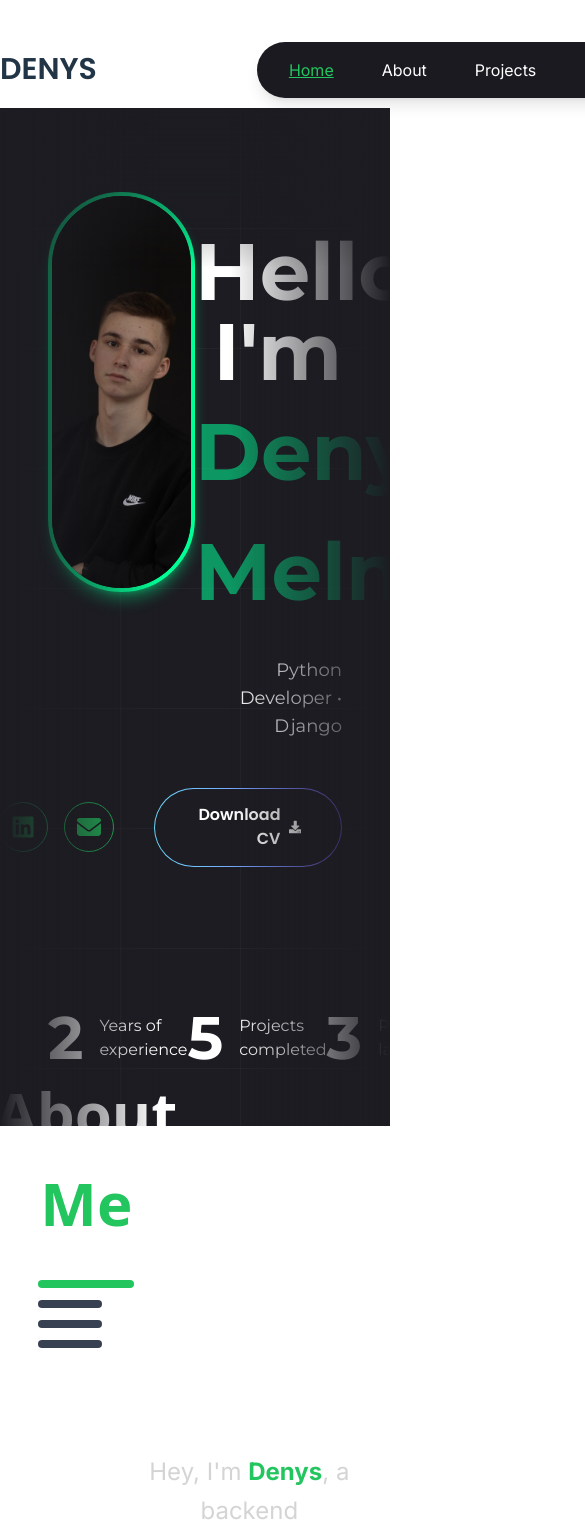
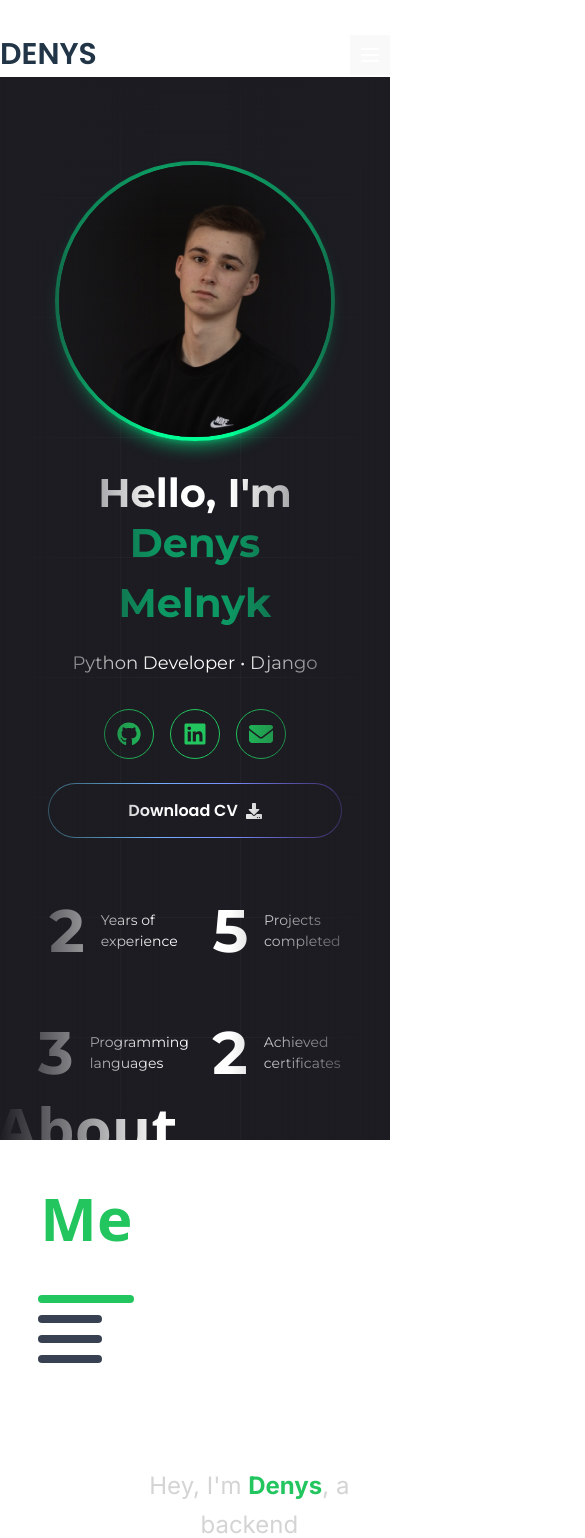
Before and after one commit to TheDrakl/portfolio, a React (Vite) app: page / in a window 390 px wide. Shown: the top 1538 px of the page, 585 px wide, since content can reach past the window. Built offline with nearby package versions, Linux system fonts and the light colour scheme.

Commit message:
Updated Navbar

```diff
--- a/src/components/Hero.tsx
+++ b/src/components/Hero.tsx
@@ -51,11 +51,11 @@ function Hero() {
       <div className="absolute top-0 right-0 w-40 h-full bg-gradient-to-l from-[#1C1C22] to-transparent z-10" />
 
       <div
-        className={`relative w-full max-w-[1440px] mx-auto flex justify-between mt-[10vh] transition-all duration-700 ease-out ${
+        className={`relative w-full max-w-[1440px] mx-auto flex md:flex-row flex-col items-center md:items-start md:justify-between mt-[10vh] transition-all duration-700 ease-out ${
           loaded ? "opacity-100 translate-y-0" : "opacity-0 translate-y-10"
         }`}
       >
-        <div className="relative w-[400px] h-[400px] rounded-full overflow-hidden border-4 border-[#00ff95] shadow-lg shadow-[#00ff9570] transition-transform duration-500 hover:scale-105 hover:shadow-[0_0_20px_#00ff95]">
+        <div className="relative w-[280px] h-[280px] md:w-[400px] md:h-[400px] rounded-full overflow-hidden border-4 border-[#00ff95] shadow-lg shadow-[#00ff9570] transition-transform duration-500 hover:scale-105 hover:shadow-[0_0_20px_#00ff95]">
           <img
             src={heroImg}
             alt="hero img"
@@ -63,14 +63,14 @@ function Hero() {
             draggable="false"
           />
         </div>
-        <div className="w-2/4 text-right mt-10">
-          <h1 className="text-[80px] font-bold m-0 leading-none">Hello, I'm</h1>
-          <h1 className="text-[80px] font-bold text-lighterGreen m-0 animate-pulse">
+        <div className="w-full md:w-2/4 text-center md:text-right mt-8 md:mt-10">
+          <h1 className="text-[40px] md:text-[80px] font-bold m-0 leading-none">Hello, I'm</h1>
+          <h1 className="text-[40px] md:text-[80px] font-bold text-lighterGreen m-0 animate-pulse">
             Denys Melnyk
           </h1>
-          <p className="mt-6 text-lg text-white">Python Developer • Django</p>
-          <div className="flex justify-end items-center mt-12 gap-6">
-            <div className="flex flex-row items-center gap-4 mr-4">
+          <p className="mt-4 md:mt-6 text-lg text-white">Python Developer • Django</p>
+          <div className="flex flex-col md:flex-row justify-center md:justify-end items-center mt-8 md:mt-12 gap-6">
+            <div className="flex flex-row items-center gap-4 md:mr-4">
               <a
                 href="https://github.com/TheDrakl"
                 target="_blank"
@@ -97,7 +97,7 @@ function Hero() {
             <a
               href={cvFile}
               download="Denys_Melnyk_CV.pdf"
-              className="relative rounded-[60px] p-[1px] bg-gradient-to-r from-[#6DDCFF] to-[#7F60F9]"
+              className="relative rounded-[60px] p-[1px] bg-gradient-to-r from-[#6DDCFF] to-[#7F60F9] w-full md:w-auto"
             >
               <span className="flex items-center justify-center gap-2 rounded-[60px] px-10 py-[0.9rem] bg-bgDark text-white font-poppins font-[600] hover:bg-transparent transition-all duration-300">
                 Download CV <FaDownload />
@@ -107,31 +107,31 @@ function Hero() {
         </div>
       </div>
 
-      <div className="flex w-full max-w-[1280px] m-auto mt-[15vh] mb-[5vh] items-center text-center justify-between">
-        <div className="flex flex-row items-center">
+      <div className="grid grid-cols-2 md:flex w-full max-w-[1280px] m-auto mt-12 md:mt-[15vh] mb-[5vh] items-center text-center md:justify-between gap-8 md:gap-0">
+        <div className="flex flex-row items-center justify-center md:justify-start">
           <Counter target={2} />
-          <h2 className="text-[16px] text-left ml-4">
+          <h2 className="text-[14px] md:text-[16px] text-left ml-4">
             Years of
             <br /> experience
           </h2>
         </div>
-        <div className="flex flex-row items-center">
+        <div className="flex flex-row items-center justify-center md:justify-start">
           <Counter target={5} />
-          <h2 className="text-[16px] text-left ml-4">
+          <h2 className="text-[14px] md:text-[16px] text-left ml-4">
             Projects
             <br /> completed
           </h2>
         </div>
-        <div className="flex flex-row items-center">
+        <div className="flex flex-row items-center justify-center md:justify-start">
           <Counter target={3} />
-          <h2 className="text-[16px] text-left ml-4">
+          <h2 className="text-[14px] md:text-[16px] text-left ml-4">
             Programming
             <br /> languages
           </h2>
         </div>
-        <div className="flex flex-row items-center">
+        <div className="flex flex-row items-center justify-center md:justify-start">
           <Counter target={2} />
-          <h2 className="text-[16px] text-left ml-4">
+          <h2 className="text-[14px] md:text-[16px] text-left ml-4">
             Achieved
             <br /> certificates
           </h2>
--- a/src/components/Navbar.tsx
+++ b/src/components/Navbar.tsx
@@ -4,6 +4,7 @@ import emailjs from "@emailjs/browser";
 function Navbar() {
   const [activeLink, setActiveLink] = useState("home");
   const [isModalOpen, setIsModalOpen] = useState(false);
+  const [isMobileMenuOpen, setIsMobileMenuOpen] = useState(false);
   const [isLoading, setIsLoading] = useState(false);
   const [emailStatus, setEmailStatus] = useState<{
     type: "success" | "error" | null;
@@ -91,6 +92,11 @@ function Navbar() {
     }
   };
 
+  const handleMobileMenuClick = (link: string) => {
+    setActiveLink(link);
+    setIsMobileMenuOpen(false);
+  };
+
   return (
     <>
       <nav className="flex flex-row justify-between gap-40 font-inter items-center max-w-[1440px] m-auto z-10 relative">
@@ -98,18 +104,30 @@ function Navbar() {
           <a
             href="#home"
             onClick={() => handleLinkClick("home")}
-            className="text-[30px] font-poppins font-[600] cursor-pointer"
+            className="text-[30px] font-poppins font-[600] cursor-pointer transition-shadow duration-300"
+            style={{
+              textShadow: "0 0 0px rgba(0,0,0,0)",
+            }}
+            onMouseEnter={(e) =>
+              (e.currentTarget.style.textShadow =
+                "0 0 8px #a2f5a2, 0 0 20px #a2f5a2")
+            }
+            onMouseLeave={(e) =>
+              (e.currentTarget.style.textShadow = "0 0 0px rgba(0,0,0,0)")
+            }
           >
             DENYS
           </a>
         </div>
-        <div className="flex gap-12 shadow-lg bg-[#1a1a20] rounded-full py-4 px-8">
+
+        {/* Desktop Menu */}
+        <div className="hidden md:flex gap-12 shadow-lg bg-[#1a1a20] rounded-full py-4 px-8">
           {["home", "about", "projects", "skills"].map((link) => (
             <a
               key={link}
               href={`#${link}`}
               onClick={() => handleLinkClick(link)}
-              className={`hover:text-lightGreen ${
+              className={`nav-link hover:text-lightGreen underline-offset-[6px] decoration-[2.5px] ${
                 activeLink === link ? "text-lightGreen underline" : "text-white"
               }`}
             >
@@ -117,17 +135,80 @@ function Navbar() {
             </a>
           ))}
         </div>
-        <div>
+
+        {/* Mobile Menu Button */}
+        <button
+          onClick={() => setIsMobileMenuOpen(!isMobileMenuOpen)}
+          className="md:hidden text-white p-2"
+        >
+          <svg
+            xmlns="http://www.w3.org/2000/svg"
+            className="h-6 w-6"
+            fill="none"
+            viewBox="0 0 24 24"
+            stroke="currentColor"
+          >
+            {isMobileMenuOpen ? (
+              <path
+                strokeLinecap="round"
+                strokeLinejoin="round"
+                strokeWidth={2}
+                d="M6 18L18 6M6 6l12 12"
+              />
+            ) : (
+              <path
+                strokeLinecap="round"
+                strokeLinejoin="round"
+                strokeWidth={2}
+                d="M4 6h16M4 12h16M4 18h16"
+              />
+            )}
+          </svg>
+        </button>
+
+        <div className="hidden md:block">
           <button
             onClick={() => setIsModalOpen(true)}
             className="relative rounded-[60px] p-[1px] bg-gradient-to-r from-[#6DDCFF] to-[#7F60F9]"
           >
-            <span className="block rounded-[60px] px-8 py-[0.8rem] bg-bgDark text-white font-[600] hover:bg-transparent">
+            <span className="block rounded-[60px] px-8 py-[0.8rem] bg-bgDark text-white font-poppins font-[600] hover:bg-transparent">
               Contact Me
             </span>
           </button>
         </div>
       </nav>
+
+      {/* Mobile Menu */}
+      {isMobileMenuOpen && (
+        <div className="fixed inset-x-0 top-[76px] bg-[#1a1a20] p-4 md:hidden z-20">
+          <div className="flex flex-col gap-4">
+            {["home", "about", "projects", "skills"].map((link) => (
+              <a
+                key={link}
+                href={`#${link}`}
+                onClick={() => {
+                  handleLinkClick(link);
+                  setIsMobileMenuOpen(false);
+                }}
+                className={`text-center py-2 nav-link underline-offset-[6px] decoration-[2.5px] ${
+                  activeLink === link ? "text-lightGreen underline" : "text-white"
+                }`}
+              >
+                {link.charAt(0).toUpperCase() + link.slice(1)}
+              </a>
+            ))}
+            <button
+              onClick={() => {
+                setIsModalOpen(true);
+                setIsMobileMenuOpen(false);
+              }}
+              className="w-full py-3 mt-2 bg-lightGreen text-black rounded-xl font-medium"
+            >
+              Contact Me
+            </button>
+          </div>
+        </div>
+      )}
 
       {/* Modal */}
       {isModalOpen && (
```
Also changed, not shown: src/components/sections/ProjectsSection.tsx (+9 -14 lines), src/components/sections/SkillsSection.tsx (+11 -11 lines).
